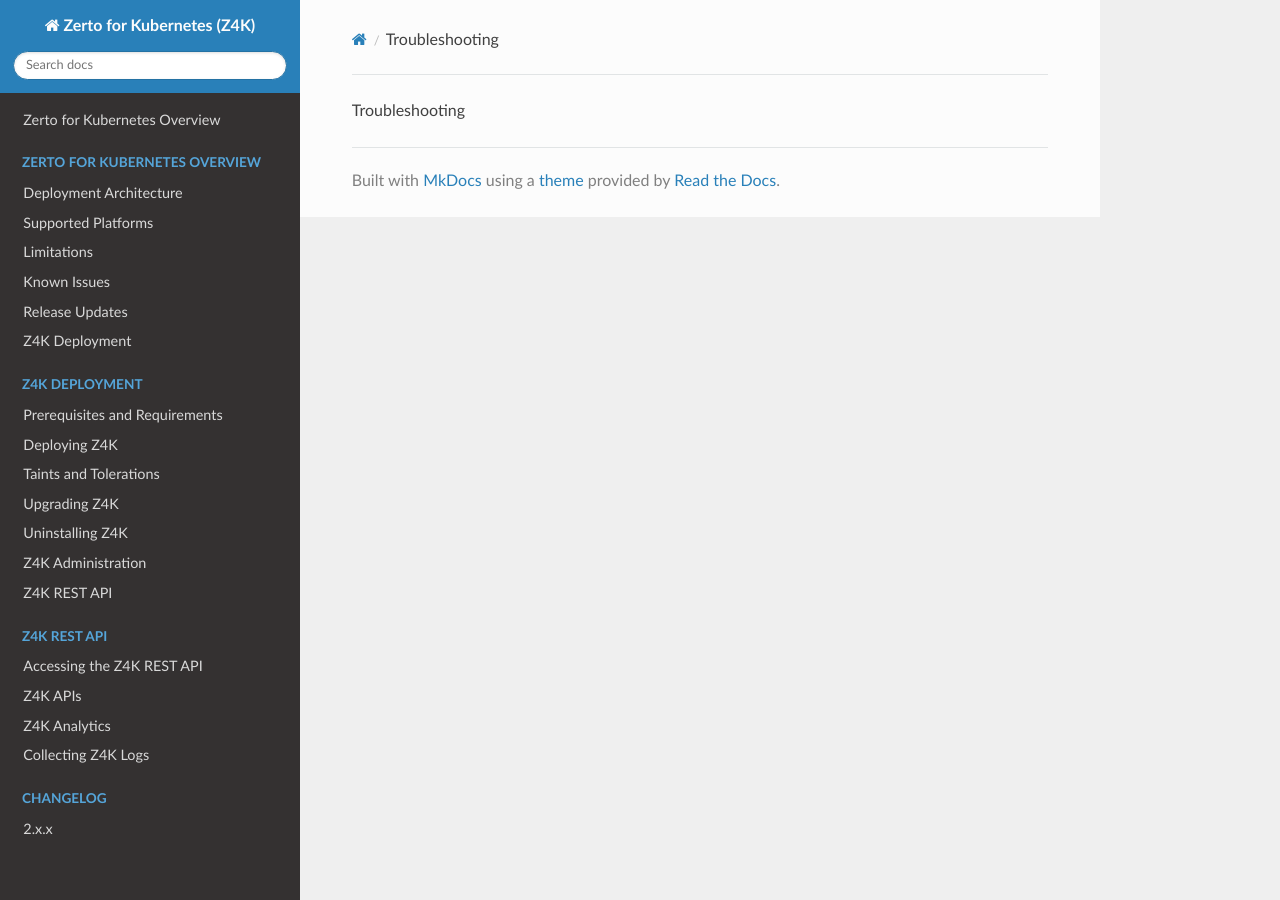
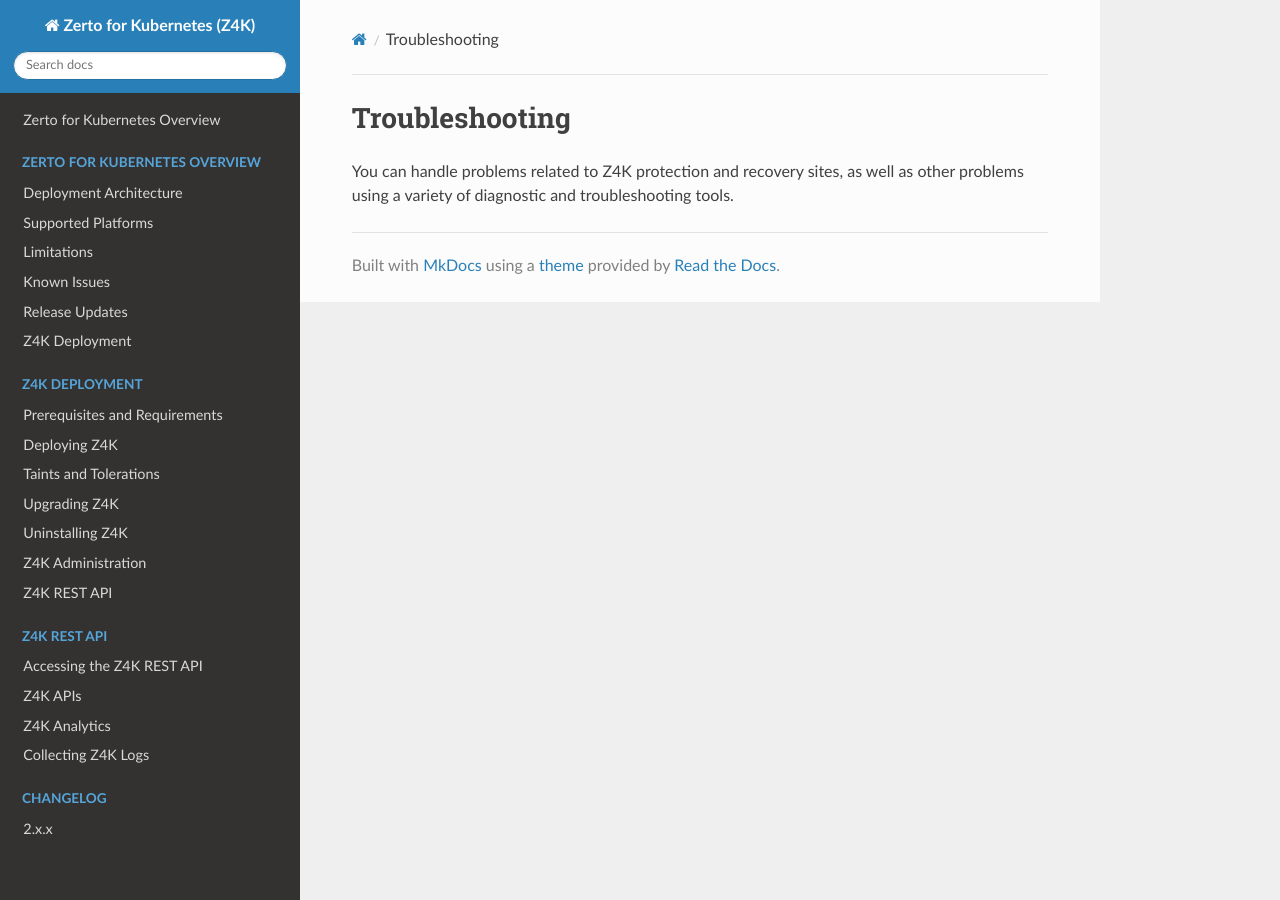
Before and after one commit to ZertoPublic/Z4K, an MkDocs documentation site: the page built from docs/Troubleshooting.md, in a window 1280 px wide. Built offline with MkDocs 1.6.1, drawn with Linux system fonts in a browser that asks for light colours.

Commit message:
Update Troubleshooting.md

```diff
--- a/docs/Troubleshooting.md
+++ b/docs/Troubleshooting.md
@@ -1 +1,3 @@
-Troubleshooting
+# Troubleshooting
+
+You can handle problems related to Z4K protection and recovery sites, as well as other problems using a variety of diagnostic and troubleshooting tools.
```
